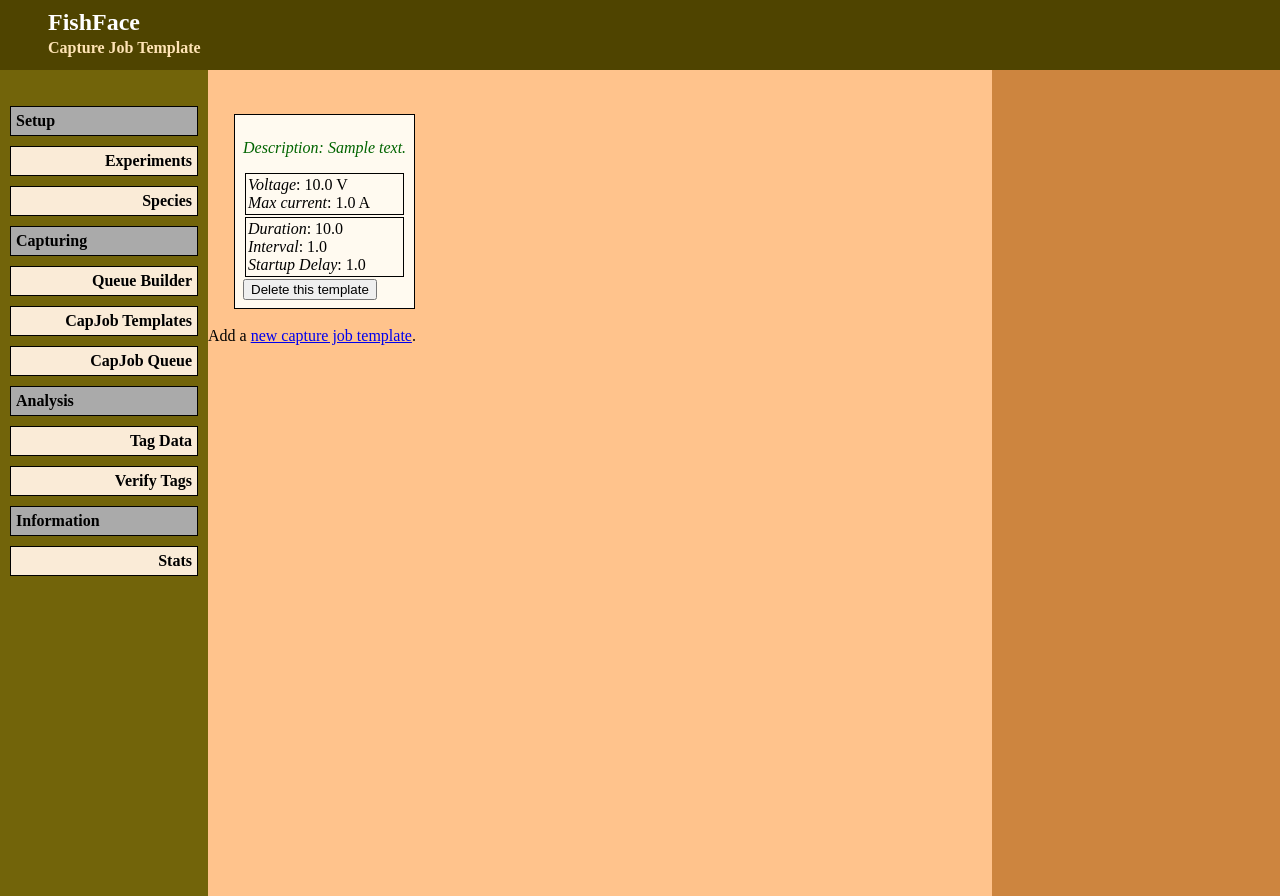
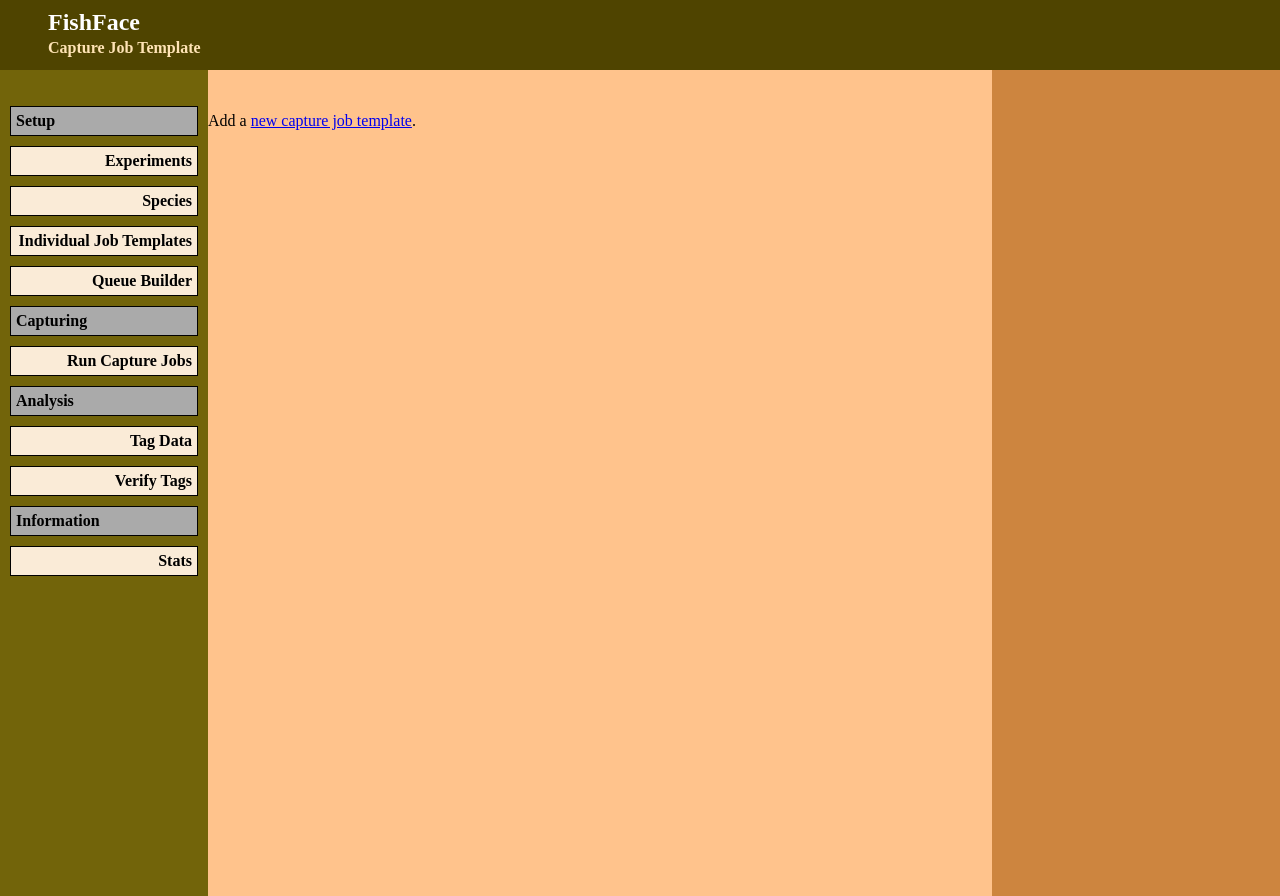
Before and after one commit to wil-langford/FishFace2, a Django app: page /fishface/cjt/ in a window 1280 px wide. Run offline with Django 3.2, Linux system fonts and the light colour scheme; tables that the repository leaves empty hold one stand-in row (values such as "Sample post"); parts of the project's set-up code (start-up, migrations or seed data) failed here and were passed over; some libraries are stand-ins or nearby versions.

Commit message:
Integrated into CJT index.

```diff
--- a/django_fishface/djff/static/djff/base.css
+++ b/django_fishface/djff/static/djff/base.css
@@ -429,20 +429,26 @@ span.queue_loader {
 li.cjt_grid {
     font-size: 16pt;
     line-height: 1.1;
-    width: 10.4em;
+    width: 10.7em;
     height: 2.5em;
     font-family: monospace;
     padding: 0;
     margin: 0.5em;
+    background-color: lightblue;
+    color: black;
+}
+
+li.cjt_grid a:link{
+    text-decoration: none;
 }
 
 [class*='col_'] {
-    float: left;
     text-align: center;
     padding: 0.1em;
 }
 
 li.cjt_grid .col_1 {
+    float: right;
     padding-top: 0.4em;
     width: 4em;
     background-color: lightblue;
@@ -450,14 +456,16 @@ li.cjt_grid .col_1 {
 }
 
 li.cjt_grid .col_2_cap {
+    float: left;
     height: 2.2em;
     padding-top: 0.2em;
-    width: 6.001em;
+    width: 6em;
     background-color: lightgreen;
 }
 
 li.cjt_grid .col_2_nocap {
-    width: 6.001em;
+    float: left;
+    width: 6em;
     padding-top: 0.725em;
     height: 1.675em;
     background-color: lightgrey;
@@ -482,8 +490,8 @@ li.cjt_grid .cjt_duration {
 .cjt_grid .hover_text {
     font-size: 10pt;
     position: absolute;
-    top: 2em;
-    right: 20em;
+    top: 10em;
+    right: 30em;
     background-color: palegreen;
     visibility: collapse;
     min-width: 15em;
@@ -492,8 +500,21 @@ li.cjt_grid .cjt_duration {
     padding: 3px;
     line-height: 1;
     font-weight: normal;
+    overflow: hidden;
+    text-overflow: ellipsis;
 }
 
 .cjt_grid:hover .hover_text {
     visibility: visible;
 }
+
+ul.two_cjt_column {
+    columns: 2;
+    -webkit-columns: 2;
+    -moz-columns: 2;
+    width: 35em;
+}
+
+#cjt_list {
+    width: 15em;
+}
--- a/django_fishface/djff/static/djff/cq_utils.js
+++ b/django_fishface/djff/static/djff/cq_utils.js
@@ -120,14 +120,14 @@ $(document).ready(function(){
         }
     };
 
-    window.ff.append_cjt_li_chunk = function(ul_id, cjt_id) {
+    cq_util.append_cjt_li_chunk = function(ul_id, cjt_id, prefix, suffix) {
         $.ajax({
             type: 'POST',
-            url: window.ff.cjt_chunk_url + cjt_id + '/',  // set by inline javascript on the main page
+            url: window.ff.cjt_chunk_base_url + cjt_id + '/',  // set by inline javascript on the main page
             data: {},
             success: function (data, status, jqXHR) {
                 console.log(data);
-                $("#" + ul_id).append(data);
+                $("#" + ul_id).append(prefix + data + suffix);
             },
             error: function(jqXHR, status, error) {
                 console.log(error);
@@ -135,7 +135,6 @@ $(document).ready(function(){
             dataType: 'html'
         });
     };
-
 
     cq_util.delete_queue = function(id) {
         if (window.ff.cjq_id == id) {
--- a/django_fishface/djff/templates/djff/base.html
+++ b/django_fishface/djff/templates/djff/base.html
@@ -21,6 +21,7 @@
              */
             if (window.ff == undefined) { window.ff = {
                 telemetry_proxy_url: "{% url 'djff:telemetry_proxy' %}",
+                cjt_chunk_base_url: "{% url 'djff:cjt_chunk' 1 %}".slice(0,-2),
                 csrf_token: "{{ csrf_token }}"
             }; }
 
@@ -58,10 +59,10 @@
         <li class="non_menu_li">Setup</li>
         <a href="{% url 'djff:xp_index' %}"><li class="menu_li" id="menu_experiments">Experiments</li></a>
         <a href="{% url 'djff:sp_index' %}"><li class="menu_li" id="menu_species">Species</li></a>
+        <a href="{% url 'djff:cjt_index' %}"><li class="menu_li" id="menu_templates">Individual Job Templates</li></a>
+        <a href="{% url 'djff:cq_builder' %}"><li class="menu_li" id="menu_cq_builder">Queue Builder</li></a>
         <li class="non_menu_li">Capturing</li>
-        <a href="{% url 'djff:cq_builder' %}"><li class="menu_li" id="menu_cq_builder">Queue Builder</li></a>
-        <a href="{% url 'djff:cjt_index' %}"><li class="menu_li" id="menu_templates">CapJob Templates</li></a>
-        <a href="{% url 'djff:cq_interface' %}"><li class="menu_li" id="menu_job_queue">CapJob Queue</li></a>
+        <a href="{% url 'djff:cq_interface' %}"><li class="menu_li" id="menu_job_queue">Run Capture Jobs</li></a>
         <li class="non_menu_li">Analysis</li>
         <a href="{% url 'djff:tagging_interface' %}"><li class="menu_li" id="menu_tagging">Tag Data</li></a>
         <a href="{% url 'djff:verification_interface' %}"><li class="menu_li" id="menu_verification">Verify Tags</li></a>
--- a/django_fishface/djff/templates/djff/cjt_index.html
+++ b/django_fishface/djff/templates/djff/cjt_index.html
@@ -1,42 +1,35 @@
 {% extends "djff/base.html" %}
+{% load staticfiles %}
 
 {% block subtitle %}Capture Job Template{% endblock %}
 
+{% block localscript %}
+<script type="text/javascript" src="{% static 'djff/cq_utils.js' %}"></script>
+<script type="text/javascript">
+    $(document).ready(function(){
+        var cjt_base_url = "{% url 'djff:cjt_detail' 1 %}".slice(0,-2);
+        var cjt_ids = {{ cjt_ids|safe }};
+
+        if (cjt_ids.length > 0) {
+            $('#cjt_list_placeholder').remove();
+        }
+
+        for (idx in cjt_ids) {
+            cjt_id = cjt_ids[idx];
+            window.ff.cq_util.append_cjt_li_chunk("cjt_list", cjt_id,
+            '<a href="' + cjt_base_url + cjt_id + '/">',
+            '</a>'
+            );
+        }
+    });
+</script>
+{% endblock %}
+
 {% block content %}
-    <ol>
-    {% for cjt in context %}
-        <a href="{% url 'djff:cjt_detail' cjt.id %}" class="black_link">
-            <li class="boxed inline_block">
-                {% if cjt.description %}
-                    <p class="description">Description: {{ cjt.description }}</p>
-                {% endif %}
-                <div class="boxed">
-                <em>Voltage</em>: {{ cjt.voltage }} V
-                <br><em>Max current</em>: {{ cjt.current }} A
-                </div>
-                <div class="boxed">
-                    {% if cjt.interval > 0 %}
-                        <em>Duration</em>: {{ cjt.duration }}
-                        <br><em>Interval</em>: {{ cjt.interval }}
-                        <br><em>Startup Delay</em>: {{ cjt.startup_delay }}
-                    {% else %}
-                        <em>Duration</em>: {{ cjt.duration }}
-                        <p class="small_comment">No images will be captured with this job.</p>
-                    {% endif %}
-                </div>
+    <p>Add a <a href="{% url 'djff:cjt_new' %}">new capture job template</a>.</p>
 
-                <form action="{% url 'djff:cjt_delete' cjt.id %}"
-                        method="post">
-                    {% csrf_token %}
-                    <input type="submit"
-                           value="Delete this template" />
-                </form>
-                </li><br />
-        </a>
-    {% empty %}
-        <p>There are no stored capture job templates.</p>
-    {% endfor %}
-    </ol>
+    <ul id="cjt_list">
+        <li id="cjt_list_placeholder">No stored Capture Job Templates.</li>
+    </ul>
 
-    <p>Add a <a href="{% url 'djff:cjt_new' %}">new capture job template</a>.</p>
 {% endblock %}
--- a/django_fishface/djff/urls.py
+++ b/django_fishface/djff/urls.py
@@ -43,7 +43,7 @@ urlpatterns = dcu.patterns(
 
     dcu.url(
         r'^cjt/$',
-        views.CaptureJobTemplateIndex.as_view(),
+        views.cjt_index,
         name='cjt_index',
     ),
     dcu.url(
@@ -173,9 +173,4 @@ urlpatterns = dcu.patterns(
         name='cjt_chunk'
     ),
 
-    dcu.url(
-        r'^cjt_chunked/',
-        views.cjt_chunked,
-        name='cjt_chunked'
-    ),
 )
--- a/django_fishface/djff/views.py
+++ b/django_fishface/djff/views.py
@@ -757,10 +757,16 @@ def sp_new(request):
 #
 
 
-class CaptureJobTemplateIndex(dvg.ListView):
-    context_object_name = 'context'
-    template_name = 'djff/cjt_index.html'
-    model = CaptureJobTemplate
+def cjt_index(request):
+    cjts = CaptureJobTemplate.objects.all()
+    cjt_ids = [cjt.id for cjt in cjts]
+
+    context = {
+        'cjts': cjts,
+        'cjt_ids': json.dumps(cjt_ids),
+    }
+
+    return ds.render(request, 'djff/cjt_index.html', context)
 
 
 class CaptureJobTemplateUpdate(dvge.UpdateView):
@@ -805,17 +811,6 @@ def cjt_chunk(request, cjt_id):
     }
 
     return ds.render(request, 'djff/cjt_chunk.html', context)
-
-
-def cjt_chunked(request):
-    cjts = CaptureJobTemplate.objects.all().order_by('duration', 'voltage')
-    cjt_ids = [cjt.id for cjt in cjts]
-
-    context = {
-        'cjt_ids': json.dumps(cjt_ids),
-    }
-
-    return ds.render(request, 'djff/cjt_chunked.html', context)
 
 
 def insert_capturejob_into_queue(request):
```
Also changed, not shown: django_fishface/djff/templates/djff/cjt_chunked.html (deleted, +0 -67 lines).
